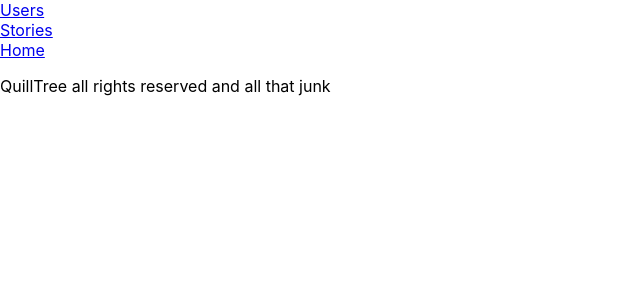
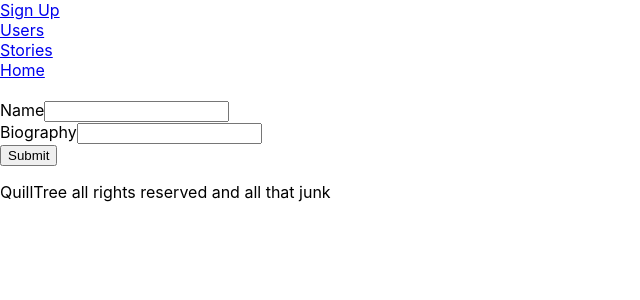
Before and after one commit to brewchetta/QuillTree, a React (Create React App) app: page /signup in a window 1280 px wide. Shown: the top 300 px of the page, without its empty margins (0-640 px from the left). Built offline with nearby package versions, Linux system fonts and the light colour scheme; no server answers.

Commit message:
Built out the sign up functionality

```diff
--- a/src/App.js
+++ b/src/App.js
@@ -5,11 +5,14 @@ import './App.css';
 // Import components
 import NavBar from './components/NavBar'
 import Home from './components/Home'
+import Footer from './components/Footer.js'
+// User
 import UserIndex from './components/User/UserIndex'
 import UserProfile from './components/User/UserProfile'
+import UserCreate from './components/User/UserCreate'
+// Story
 import StoryIndex from './components/Story/StoryIndex'
 import StoryContainer from './components/Story/StoryContainer'
-import Footer from './components/Footer.js'
 
 // Set API address
 // TODO: change back to localhost at some point so it'll stop broadcasting across network
@@ -40,6 +43,21 @@ class App extends Component {
     return fetch(API + '/stories').then(r=>r.json()).then(storyData=> this.setAppState({ stories: storyData }))
   }
 
+  userSubmit = (inputObject) => {
+    this.fetchUserSubmit(inputObject).then(r=>r.json()).then(user=> console.log(user))
+  }
+
+  fetchUserSubmit = (inputObject) => {
+    return fetch(API + '/users', {
+      method: 'POST',
+      headers: {
+        'Accept': 'application/json',
+        'Content-Type': 'application/json'
+      },
+      body: JSON.stringify({user: inputObject})
+    })
+  }
+
   // Render routes
   render() {
     return (
@@ -55,17 +73,24 @@ class App extends Component {
           />
 
           <Route
-          exact path='/users'
-          render={props => <UserIndex {...props} users={this.state.users} setUserStories={this.setUserStories} /> }
+          exact
+          path='/users'
+          render={props => <UserIndex {...props} users={this.state.users} /> }
+          />
+
+          <Route
+          exact
+          path='/signup'
+          render={props => <UserCreate {...props}
+          users={this.state.users}
+          userSubmit={this.userSubmit} /> }
           />
 
           <Route
           path='/users/:userId'
           exact
           render={props => <UserProfile {...props}
-          users={this.state.users}
-          userStories={this.state.userStories}
-          setUserId={this.setUserId} />}
+          users={this.state.users} />}
           />
 
           <Route
--- a/src/components/NavBar.js
+++ b/src/components/NavBar.js
@@ -5,13 +5,20 @@ const NavBar = () => {
   return (
     <div>
       <NavLink
+      to='/signup'
+      exact>Sign Up</NavLink>
+      <br/>
+
+      <NavLink
       to='/users'
       exact>Users</NavLink>
       <br/>
+
       <NavLink
       to='/stories'
       exact>Stories</NavLink>
       <br/>
+
       <NavLink
       to='/'
       exact>Home</NavLink>
--- /dev/null
+++ b/src/components/User/UserCreate.js
@@ -0,0 +1,43 @@
+import React from 'react'
+
+export default class UserCreate extends React.Component {
+
+  state = {
+    name: '',
+    bio: ''
+  }
+
+  handleInput = (event) => {
+    this.setState({
+      [event.target.name]: event.target.value
+    })
+  }
+
+  render() {
+    return (
+      <form onSubmit={() => this.props.userSubmit(this.state)}>
+
+        <br/>
+        <label name='name'>Name</label>
+
+        <input type='text'
+        name='name'
+        onChange={this.handleInput}
+        value={this.state.name} />
+        <br/>
+
+        <label name='bio'>Biography</label>
+
+        <input type='text'
+        name='bio'
+        onChange={this.handleInput}
+        value={this.state.bio} />
+        <br/>
+
+        <button>Submit</button>
+
+      </form>
+    )
+  }
+
+}
```
